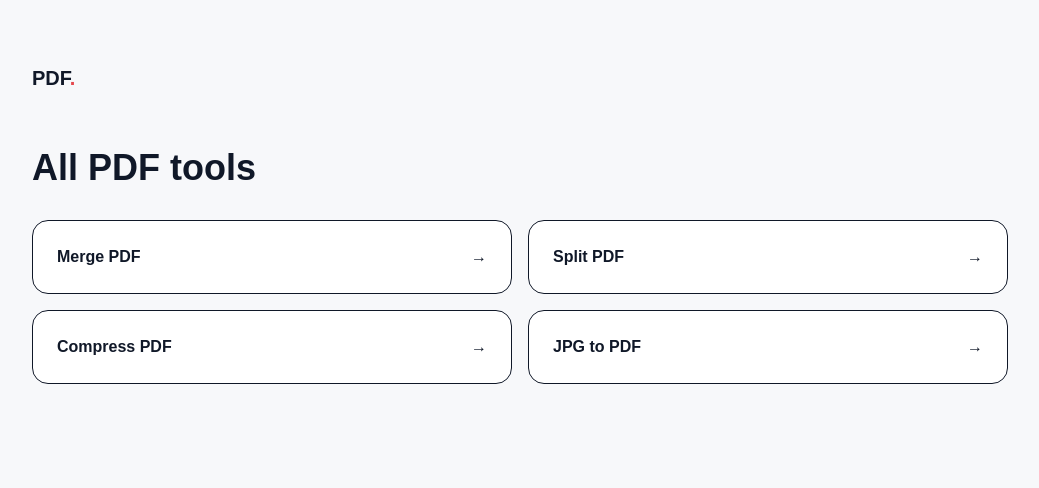
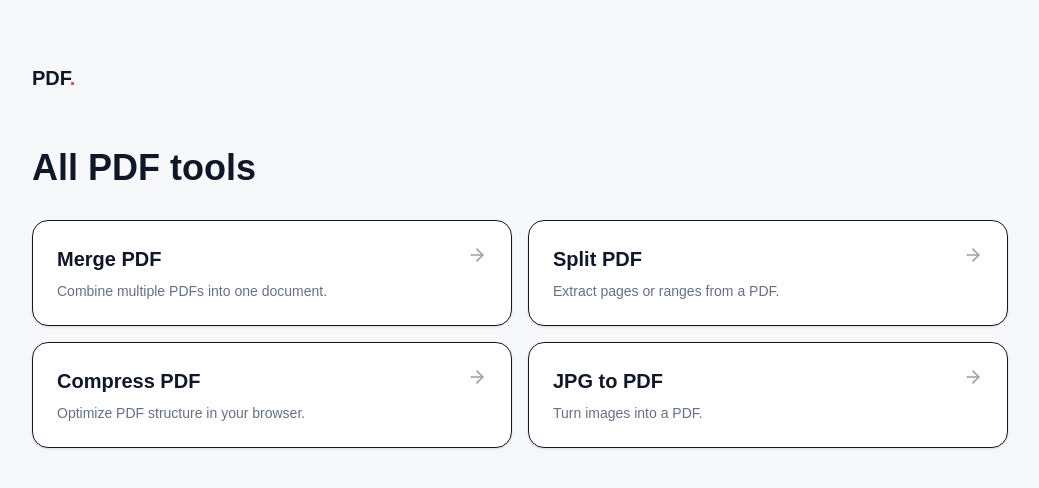
Before and after one commit to sequenceindustries/project-pdf, a Next.js app: page /tools in a window 1280 px wide. Shown: the top 488 px of the page, without its empty margins (120-1159 px from the left). Built offline with nearby package versions, Linux system fonts and the light colour scheme.

Commit message:
Update page.tsx

```diff
--- a/app/tools/page.tsx
+++ b/app/tools/page.tsx
@@ -1 +1,48 @@
-import Link from "next/link";const tools=[["Merge PDF","/merge"],["Split PDF","#"],["Compress PDF","#"],["JPG to PDF","#"]];export default function Tools(){return <main className="min-h-screen"><div className="mx-auto max-w-5xl px-6 py-16"><Link href="/" className="text-xl font-bold">PDF<span className="text-[var(--accent)]">.</span></Link><h1 className="mt-14 text-4xl font-bold">All PDF tools</h1><div className="mt-8 grid gap-4 md:grid-cols-2">{tools.map(([t,h])=><Link href={h} key={t} className="rounded-2xl border bg-white p-6 font-semibold">{t}<span className="float-right">→</span></Link>)}</div></div></main>}
+import Link from "next/link";
+import { Combine, Scissors, Minimize2, ImagePlus } from "lucide-react";
+import ToolCard from "@/components/ToolCard";
+
+const tools = [
+  {
+    title: "Merge PDF",
+    description: "Combine multiple PDFs into one document.",
+    href: "/merge",
+    Icon: Combine,
+  },
+  {
+    title: "Split PDF",
+    description: "Extract pages or ranges from a PDF.",
+    href: "/split",
+    Icon: Scissors,
+  },
+  {
+    title: "Compress PDF",
+    description: "Optimize PDF structure in your browser.",
+    href: "/compress",
+    Icon: Minimize2,
+  },
+  {
+    title: "JPG to PDF",
+    description: "Turn images into a PDF.",
+    href: "/image-to-pdf",
+    Icon: ImagePlus,
+  },
+] as const;
+
+export default function Tools() {
+  return (
+    <main className="min-h-screen">
+      <div className="mx-auto max-w-5xl px-6 py-16">
+        <Link href="/" className="text-xl font-bold">
+          PDF<span className="text-[var(--accent)]">.</span>
+        </Link>
+        <h1 className="mt-14 text-4xl font-bold">All PDF tools</h1>
+        <div className="mt-8 grid gap-4 md:grid-cols-2">
+          {tools.map(({ title, description, href, Icon }) => (
+            <ToolCard key={title} title={title} description={description} href={href} icon={Icon} />
+          ))}
+        </div>
+      </div>
+    </main>
+  );
+}
```
